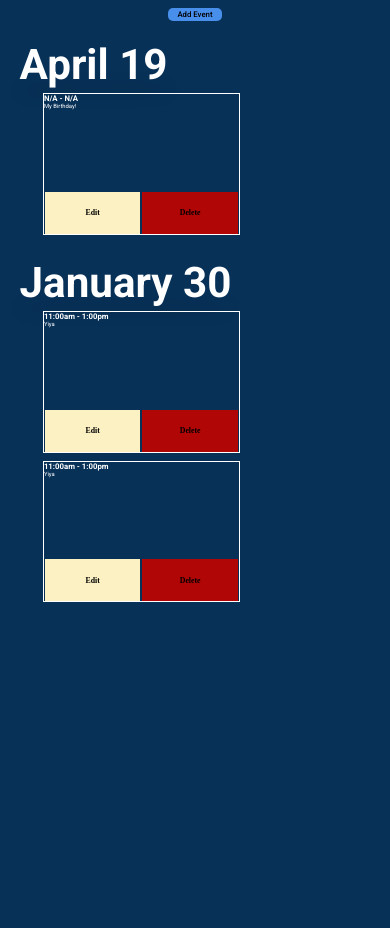
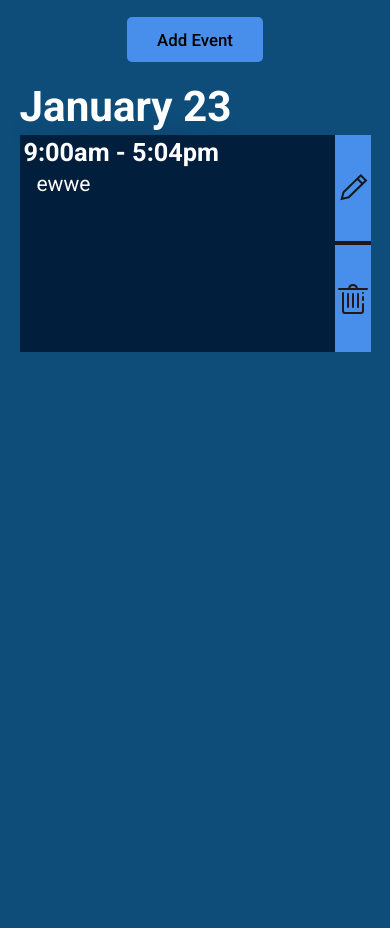
Before and after one commit to wbojczuk/DNBBGCM---School-Proj, a PHP site: page /manage_events.php in a window 390 px wide. After the commit the page ends 352 px from the top, so only its background shows below. Run offline with PHP 8.4, Linux system fonts and the light colour scheme; the visitor is signed in with stand-in values (Sample User, id 1).

Commit message:
Added event system

```diff
--- a/css/gallery.css
+++ b/css/gallery.css
@@ -36,7 +36,7 @@
     font-size: 2vw;
     width: 15vw;
     aspect-ratio: 2/1;
-    background-color: #001625;
+    background-color: #0A2F59;
     border: 2px solid transparent;
     border-radius: 2px;
     filter: drop-shadow(5px 5px 4px #000);
@@ -61,7 +61,7 @@
     height: 0;
     width: 0;
     border-bottom: 4px solid #e00000;
-    border-right: 4px solid #003a62;
+    border-right: 4px solid #035d99;
     border-radius: 2px;
     filter: blur(1px);
     transition: 0.3s width ease-in-out, 0.3s height ease-in-out, 0.3s opacity ease-in-out;
--- a/css/manageevents.css
+++ b/css/manageevents.css
@@ -1,3 +1,6 @@
+body{
+    background-color: #0e4d7a;
+}
 #addEventButton{
     margin-top: 2vw;
     font-size: 2vw;
@@ -13,10 +16,12 @@
     width: 50%;
     margin: 1% 1%;
     aspect-ratio: 2/1;
-    border: 1px solid white;
+    border: 0px solid transparent;
     position: relative;
+    background-color: #021E3D;
     left: 10%;
     padding-bottom: 5vh;
+    overflow-y: auto;
 }
 
 .event-wrapper .time{
@@ -24,12 +29,24 @@
     font-size: 2vw;
     font-weight: 600;
     color: white;
+    margin: 1vw;
 }
 .event-wrapper .desc{
     font-family: "Roboto", sans-serif;
     font-size: 1.5vw;
     font-weight: 400;
     color: white;
+    margin-left: 2vw;
+}
+
+.event-edit-wrapper{
+    display: inline-block;
+    position: absolute;
+    top:0;
+    right:0;
+    width: 10%;
+    height: 100%;
+    background-color: rgb(72, 143, 235);
 }
 
 .event-wrapper .delete-button{
@@ -38,40 +55,52 @@
     align-items: center;
     justify-content: center;
     bottom: 0;
-    right: 0.5%;
-    width: 49%;
+    left: 0;
+    width: 100%;
     font-size: 2vw;
     font-weight: 600;
-    height: 5vh;
-    background-color: rgb(177, 6, 6);
+    height: calc(50% - 2px);
+    background-image: url("../img/delete.svg");
+    background-size: 90%;
+    background-position: center;
+    background-repeat: no-repeat;
     cursor: pointer;
     user-select: none;
+    border-top: 2px solid #231815;
 }
 .event-wrapper .edit-button{
     position: absolute;
     display: inline-flex;
     align-items: center;
     justify-content: center;
-    bottom: 0;
-    left: 0.5%;
-    width: 49%;
+    top: 0;
+    left: 0;
+    width: 100%;
     font-size: 2vw;
     font-weight: 600;
-    height: 5vh;
-    background-color: rgb(252, 241, 195);
+    height: calc(50% - 2px);
     cursor: pointer;
     user-select: none;
+    background-image: url("../img/edit.svg");
+    background-size: 120%;
+    background-position: center;
+    background-repeat: no-repeat;
+    border-bottom: 2px solid #231815;
+}
+.event-wrapper .edit-button:hover, .event-wrapper .delete-button:hover{
+    background-color: rgb(60, 119, 196);
 }
 
 #addEventForm{
     display: inline-block;
     width: 50vw;
     height: 50vh;
-    background-color: rgba(107, 107, 107, 0.459);
+    background-color: #0A2F59;
     font-family: "Roboto", sans-serif;
     font-size: 1.5vw;
     font-weight: 400;
     padding: 2%;
+    color: white;
 }
 #addEventForm div{
     margin-top: 2%;
@@ -84,14 +113,27 @@ input{
 #eventDesc{
     width: 100%;
 }
-input[type="submit"]{
+input[type="submit"], #cancelEventEdit{
+    display: inline-block;
+    height: 2vw;
+    font-size: 1.2vw;
     padding: 0 2vw;
     border-radius: 5px;
     cursor: pointer;
 }
+#cancelEventEdit{
+    display: inline-flex;
+    align-items: center;
+    justify-content: center;
+    margin-right: 2vw;
+}
 label[for="loginPass"]{
     font-family: "Roboto", monospace;
     font-size: 1.5vw;
+    color: white;
+}
+textarea{
+    font-size: 1vw;
 }
 .form-error{
     margin-top: 1vw;
@@ -102,3 +144,50 @@ label[for="loginPass"]{
     padding: 0.2vw;
     background-color: rgba(0,0,0,0.3);
 }
+/* Mobile Styles */
+@media only screen and (max-width: 600px) {
+    #addEventButton{
+        margin-top: 2vh;
+        font-size: 2vh;
+        padding: 1.5vh 3.5vh;
+    }
+    .event-wrapper{
+        display: inline-block;
+        width: 90%;
+        margin: 1% 0;
+        aspect-ratio: 2/1;
+        left: 5%;
+    }
+
+    .event-wrapper .time{
+        font-size: 3vh;
+    }
+    .event-wrapper .desc{
+        font-size: 2.5vh;
+        margin-left: 2vh;
+    }
+
+    #addEventForm{
+        display: inline-block;
+        width: 80vw;
+        height: 60vh;
+        font-size: 2.5vh;
+    }
+    input{
+        height: 3vh;
+        font-size: 2.2vh;
+    }
+    input[type="submit"], #cancelEventEdit{
+        height: 3vh;
+        font-size: 2.2vh;
+        padding: 0 3vh;
+        border-radius: 5px;
+        cursor: pointer;
+    }
+    textarea{
+        font-size: 2vh;
+    }
+    label[for="loginPass"]{
+        font-size: 2.5vh;
+    }
+}
--- a/css/style.css
+++ b/css/style.css
@@ -22,8 +22,8 @@ body{
     position: relative;
     overflow-x: hidden;
     /* background: linear-gradient(to left, #c9c9c9, #0b1824);  */
-    background-color: #5f676f;
-    min-height: 100vh;
+    background-color: #11629D;
+    min-height: 90vh;
     padding-bottom: 10vh;
 }
 h1{
@@ -160,7 +160,7 @@ h2{
 #mainSectionTwo{
     width: 100%;
     height: 60vh;
-    background-color: #161719;
+    /* background-color: #161719; */
     color:rgb(252, 252, 252);
     font-family: sans-serif;
 }
@@ -217,7 +217,7 @@ h2{
 #mainSectionFour{
     width: 100%;
     height: 20vh;
-        background-color: #161719;
+        /* background-color: #161719; */
 }
 
 footer a{
@@ -350,7 +350,7 @@ footer{
         font-weight: 400;
     }
     footer{
-        padding-bottom: 9vh;
+
     }
     #secondaryLogo{
        display: none;
--- a/index.html
+++ b/index.html
@@ -10,7 +10,7 @@
     <script src="./js/nav.js" defer></script>
     <script src="./js/confetti.js" defer></script>
 </head>
-<body style="background: #161719;">
+<body style="background: #0A2F59;">
     <div id="pageID" data-pageid="home"></div>
 
 
--- a/js/eventdata.json
+++ b/js/eventdata.json
@@ -1 +1 @@
-[{"day":19,"month":"April","events":[{"startTime":"N\/A","endTime":"N\/A","eventDescription":"My Birthday!","id":"1136395981"}]},{"day":30,"month":"January","events":[{"startTime":"11:00am","endTime":"1:00pm","eventDescription":"Yiya","id":"1397482366"},{"startTime":"11:00am","endTime":"1:00pm","eventDescription":"Yiya","id":"1397482366"}]}]
+[{"day":23,"month":"January","events":[{"startTime":"9:00am","endTime":"5:04pm","eventDescription":"ewwe","id":"179888528"}]}]
--- a/js/manageevents.js
+++ b/js/manageevents.js
@@ -12,12 +12,12 @@ const manageEventsObj = {
     },
     removeEvent: (evt)=>{
         if(confirm("Are you sure you want to remove this event?")){
-            const locData = evt.target.parentElement;
+            const locData = (evt.target.parentElement).parentElement;
         window.location.href = `manage_events.php?action=delete&eventid=${locData.dataset.eventid}&day=${locData.dataset.day}&month=${locData.dataset.month}`;
     }
     },
     editEvent: (evt)=>{
-        const locData = evt.target.parentElement;
+        const locData = (evt.target.parentElement).parentElement;
         window.location.href = `add_event.php?action=edit&eventid=${locData.dataset.eventid}&day=${locData.dataset.day}&month=${locData.dataset.month}`;
     }
 
--- a/manage_events.php
+++ b/manage_events.php
@@ -24,6 +24,7 @@ if(!isset($_SESSION["login"])){
             echo("<div id='jsReload' data-filename='./manage_events.php'></div>");
         }else{
             ?>
+            <div class="center"><h1>DNBBGCM Event Manager</h1></div>
         <div class="center" style="height: 100vh;">
         <div>
         <form action="./manage_events.php?action=login" method="post">
@@ -40,11 +41,12 @@ if(!isset($_SESSION["login"])){
         }
     }else{
     ?>
-    <div class="center" style="height: 100vh;">
+    <div class="center" ><h1 style=" display:inline-block;position:relative; top: 10vh;">DNBBGCM Event Manager</h1></div>
+    <div class="center" style="height: 100vh; width:100%; position:fixed;top:0;left:0;">
 <form action="./manage_events.php?action=login" method="post">
-        <label for="loginPass">Please Enter Password: </label>
+        <label for="loginPass">Please Enter Password: </label><br class="mobile">
         <input type="password" id="loginPass" name="loginPass">
-        <input type="submit" value="Submit">
+        <input type="submit" value="Submit" class="button-two">
     </form>
     </div>
     <?php
@@ -52,7 +54,7 @@ if(!isset($_SESSION["login"])){
 }else{
 
 ?>
-<body style="background: #083158;">
+<body>
     <div class="center">
         <a href="./add_event.php" id="addEventButton" class="button-one">Add Event</a>
     </div>
@@ -105,8 +107,8 @@ if(!isset($_SESSION["login"])){
                 $cur_evt_key = count($content[$existing_day_index]->events);
                 $content[$existing_day_index]->events[$cur_evt_key] = new stdClass();
                 $current_event = $content[$existing_day_index]->events[$cur_evt_key];
-                $current_event->startTime = $_POST["eventTime1"];
-                $current_event->endTime = $_POST["eventTime2"];
+                $current_event->startTime = get_formatted_times($_POST["eventTime1"]);
+                $current_event->endTime = get_formatted_times($_POST["eventTime2"]);
                 $current_event->eventDescription = $_POST["eventDesc"];
                 $current_event->id = $_POST["id"];
 
@@ -117,8 +119,8 @@ if(!isset($_SESSION["login"])){
                 $content[$current_elem]->month = $monthNames[$month];
                 $content[$current_elem]->events = array();
                 $content[$current_elem]->events[0] = new stdClass();
-                $content[$current_elem]->events[0]->startTime = $_POST["eventTime1"];
-                $content[$current_elem]->events[0]->endTime = $_POST["eventTime2"];
+                $content[$current_elem]->events[0]->startTime = get_formatted_times($_POST["eventTime1"]);
+                $content[$current_elem]->events[0]->endTime = get_formatted_times($_POST["eventTime2"]);
                 $content[$current_elem]->events[0]->eventDescription = $_POST["eventDesc"];
                 $content[$current_elem]->events[0]->id = $_POST["id"];
             }
@@ -131,8 +133,8 @@ if(!isset($_SESSION["login"])){
                 $content = file_get_contents("./js/eventdata.json");
                 $content = json_decode($content);
                 $current_event = $content[$_POST["dayindex"]]->events[$_POST["eventindex"]];
-                $current_event->startTime = $_POST["eventTime1"];
-                $current_event->endTime = $_POST["eventTime2"];
+                $current_event->startTime = get_formatted_times($_POST["eventTime1"]);
+                $current_event->endTime = get_formatted_times($_POST["eventTime2"]);
                 $current_event->eventDescription = $_POST["eventDesc"];
                 $current_event->id = $_POST["id"];
                 file_put_contents("./js/eventdata.json", json_encode($content));
@@ -155,13 +157,34 @@ if(!isset($_SESSION["login"])){
                 <div class='event-wrapper' data-day='{$current_day->day}' data-month='{$current_day->month}' data-eventid='{$current_event->id}'>
                     <div class='time'>$start_time - $end_time</div>
                     <div class='desc'>$event_desc</div>
-                    <div class='delete-button'>Delete</div>
-                    <div class='edit-button'>Edit</div>
+                    <div class='event-edit-wrapper'>
+                        <div class='delete-button'></div>
+                        <div class='edit-button'></div>
+                    </div>
                 </div>
                 ");
             }
         }
     }
+    function get_formatted_times($time){
+        // TAKES TIME IN FORMAT '00:00'
+        $h_and_m = explode(":", $time);
+        $hours = (int)$h_and_m[0];
+        $minutes = $h_and_m[1];
+        $pm_or_am = "";
+        if($hours == 12){
+            $pm_or_am = "pm";
+        }else if($hours == 24){
+            $pm_or_am = "am";
+            $hours -= 12;
+        }else if($hours > 12){
+            $pm_or_am = "pm";
+            $hours -= 12;
+        }else{
+            $pm_or_am = "am";
+        }
+        return "$hours:$minutes$pm_or_am";
+    }
     ?>
 </body>
 </html>
```
Also changed, not shown: add_event.php (+41 -11 lines), css/schedule.css (+54 -7 lines), schedule.html (+9 -5 lines), img/caret-left.svg, img/caret-right.svg, img/delete.svg (added), img/edit.svg (added).
